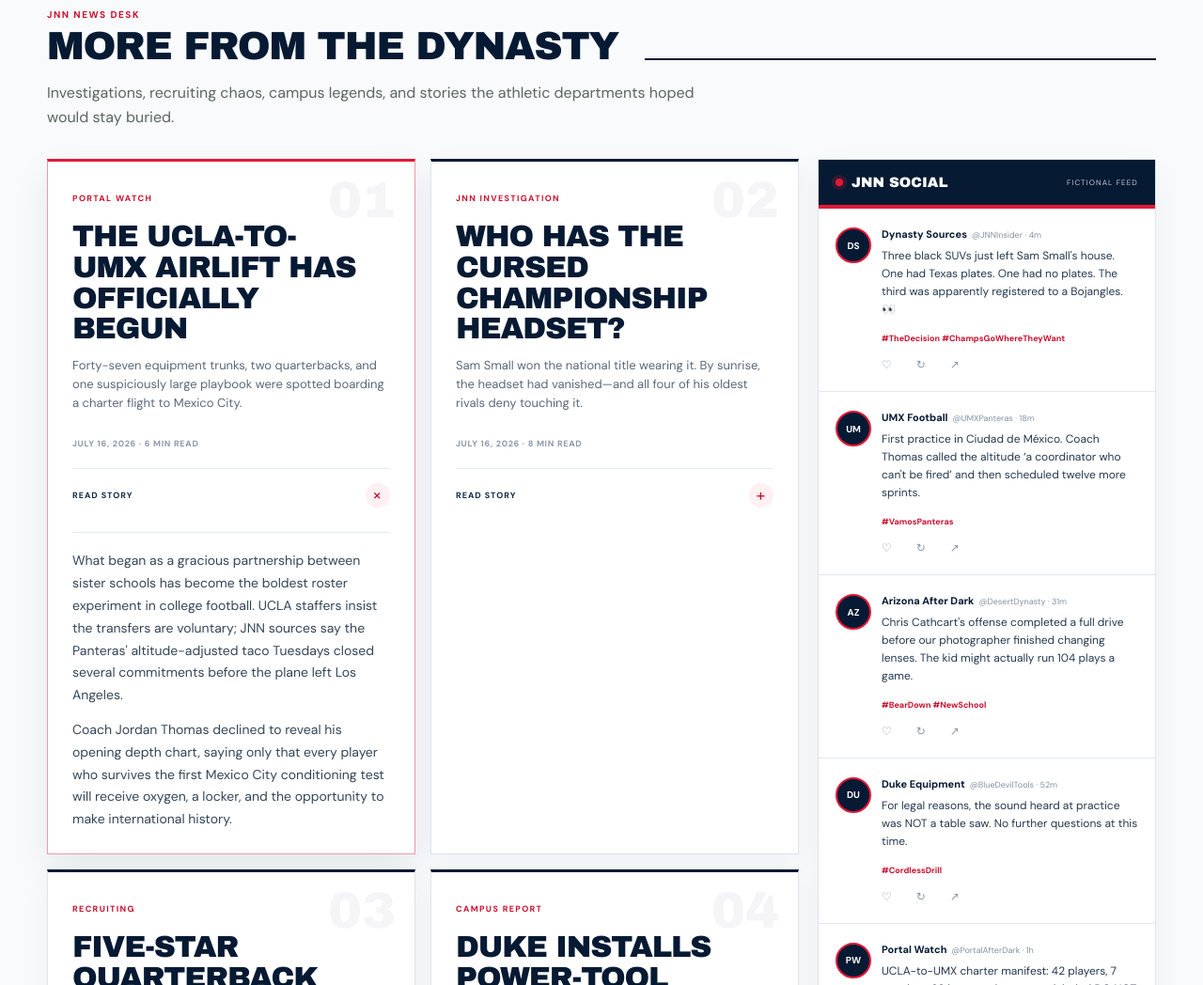
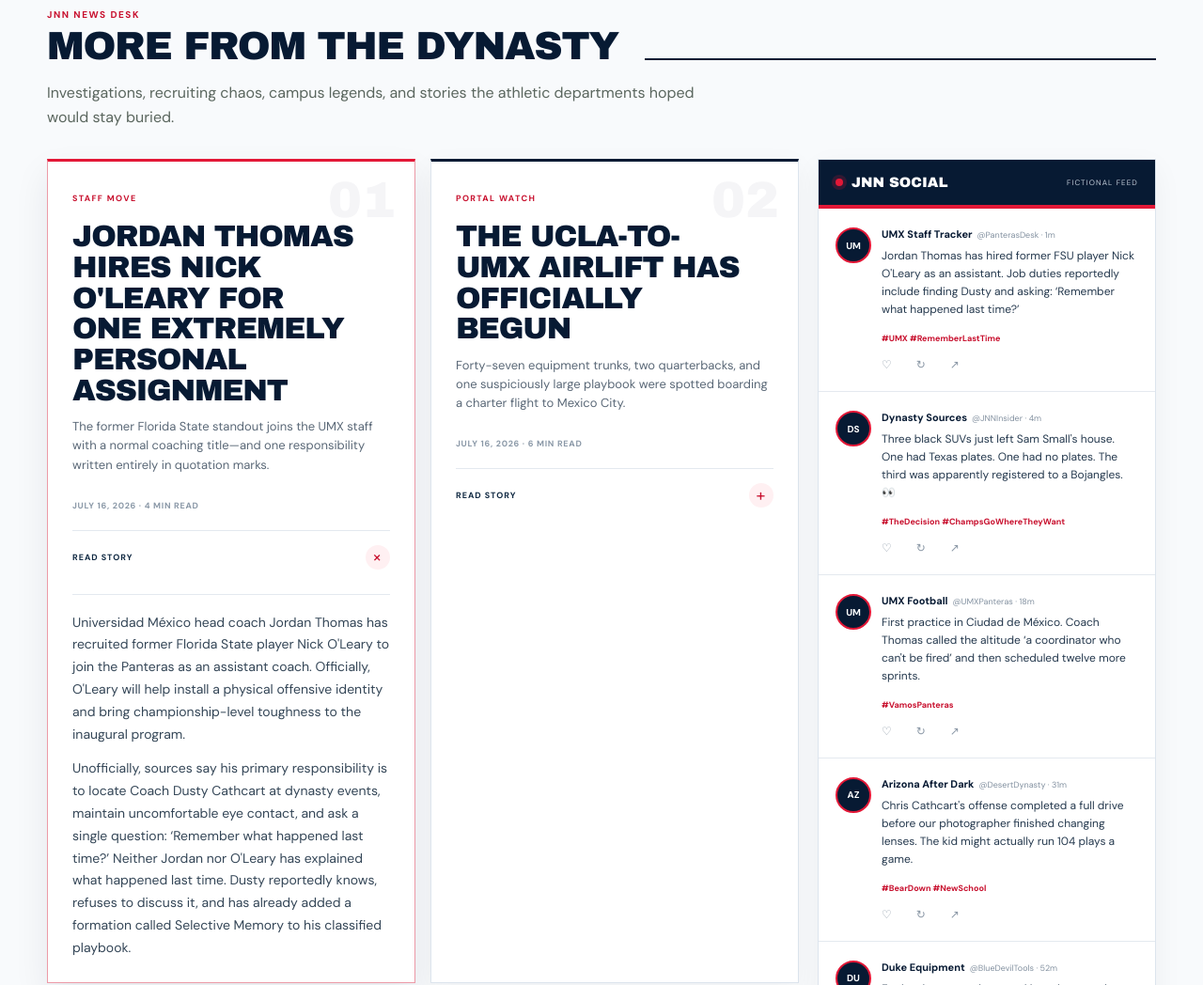
Before and after one commit to jumpmanactual/jumpman-news-network, a plain HTML site: page index.html in a window 1280 px wide. Shown: the part 2067-3115 px from the top of the page at 94% size. Drawn offline with Linux system fonts and the light colour scheme.

Commit message:
Add Nick O'Leary UMX staff story

```diff
--- a/app.js
+++ b/app.js
@@ -31,6 +31,7 @@ const lore=[
   {year:"The Dynasty",title:"The Headset Prophecy",body:"An allegedly cursed headset passes through the brotherhood. Whoever wears it can win a title—but must eventually defeat somebody from the circle. Sam won first. Now everyone wants the headset and nobody admits possessing it."}
 ];
 const articles=[
+  {category:"Staff Move",date:"July 16, 2026",read:"4 min",title:"Jordan Thomas hires Nick O'Leary for one extremely personal assignment",dek:"The former Florida State standout joins the UMX staff with a normal coaching title—and one responsibility written entirely in quotation marks.",body:["Universidad México head coach Jordan Thomas has recruited former Florida State player Nick O'Leary to join the Panteras as an assistant coach. Officially, O'Leary will help install a physical offensive identity and bring championship-level toughness to the inaugural program.","Unofficially, sources say his primary responsibility is to locate Coach Dusty Cathcart at dynasty events, maintain uncomfortable eye contact, and ask a single question: ‘Remember what happened last time?’ Neither Jordan nor O'Leary has explained what happened last time. Dusty reportedly knows, refuses to discuss it, and has already added a formation called Selective Memory to his classified playbook." ]},
   {category:"Portal Watch",date:"July 16, 2026",read:"6 min",title:"The UCLA-to-UMX airlift has officially begun",dek:"Forty-seven equipment trunks, two quarterbacks, and one suspiciously large playbook were spotted boarding a charter flight to Mexico City.",body:["What began as a gracious partnership between sister schools has become the boldest roster experiment in college football. UCLA staffers insist the transfers are voluntary; JNN sources say the Panteras' altitude-adjusted taco Tuesdays closed several commitments before the plane left Los Angeles.","Coach Jordan Thomas declined to reveal his opening depth chart, saying only that every player who survives the first Mexico City conditioning test will receive oxygen, a locker, and the opportunity to make international history."]},
   {category:"JNN Investigation",date:"July 16, 2026",read:"8 min",title:"Who has the cursed championship headset?",dek:"Sam Small won the national title wearing it. By sunrise, the headset had vanished—and all four of his oldest rivals deny touching it.",body:["Security footage shows a figure leaving the stadium with a headset-shaped object, a Bojangles bag, and what experts believe may be Glenn Vernon's disputed 81-point napkin. The image is too grainy for identification, but Dusty has already produced a working replica from a toaster and two radio parts.","League investigators consider the curse unproven. Nevertheless, three equipment managers have requested transfers, Chris Cathcart refuses to wear wireless audio, and Jordan Thomas says the Panteras communicate exclusively through Marine hand signals."]},
   {category:"Recruiting",date:"July 15, 2026",read:"4 min",title:"Five-star quarterback commits to whichever school hires Dusty",dek:"The nation's most unpredictable recruit has attached his future to a coach who still has not selected his own future.",body:["The announcement sent athletic directors scrambling to find Dusty's number, though reports indicate he changes phones whenever someone asks to see the Classified formation. One booster has offered a private jet; another reportedly mailed him an unopened toolbox as a sign of respect.","Dusty remains publicly undecided. Privately, JNN has learned he has ranked every opening by offensive-line depth, cafeteria quality, and whether the facilities department will let him rewire the scoreboard himself."]},
@@ -39,6 +40,7 @@ const articles=[
   {category:"Folklore",date:"July 12, 2026",read:"3 min",title:"Scientists date the Bojangles napkin to the Charlotte era",dek:"The artifact may prove Glenn scored 81—or merely ordered 81 Bo-Rounds.",body:["Carbon testing confirms the napkin is old enough to come from the brotherhood's middle-school years. Handwriting experts found traces of a box score, three offensive formations, and the phrase Jordan owes me five dollars.","Glenn considers the case closed. Sam wants a second opinion. Jordan says the napkin's real importance is the pact written on the reverse: when the five friends eventually controlled college football, none would duck the smoke."]}
 ];
 const socialPosts=[
+  {name:"UMX Staff Tracker",handle:"@PanterasDesk",time:"1m",avatar:"UM",text:"Jordan Thomas has hired former FSU player Nick O'Leary as an assistant. Job duties reportedly include finding Dusty and asking: ‘Remember what happened last time?’",tags:"#UMX #RememberLastTime"},
   {name:"Dynasty Sources",handle:"@JNNInsider",time:"4m",avatar:"DS",text:"Three black SUVs just left Sam Small's house. One had Texas plates. One had no plates. The third was apparently registered to a Bojangles. 👀",tags:"#TheDecision #ChampsGoWhereTheyWant"},
   {name:"UMX Football",handle:"@UMXPanteras",time:"18m",avatar:"UM",text:"First practice in Ciudad de México. Coach Thomas called the altitude ‘a coordinator who can't be fired’ and then scheduled twelve more sprints.",tags:"#VamosPanteras"},
   {name:"Arizona After Dark",handle:"@DesertDynasty",time:"31m",avatar:"AZ",text:"Chris Cathcart's offense completed a full drive before our photographer finished changing lenses. The kid might actually run 104 plays a game.",tags:"#BearDown #NewSchool"},
--- a/index.html
+++ b/index.html
@@ -156,6 +156,6 @@
     <strong><span></span>SOCIAL</strong>
     <div class="mobile-social-window"><div class="mobile-social-track" id="mobile-social-track"></div></div>
   </div>
-  <script src="app.js?v=20260716-10"></script>
+  <script src="app.js?v=20260716-11"></script>
 </body>
 </html>
```
Also changed, not shown: 1 other file.
